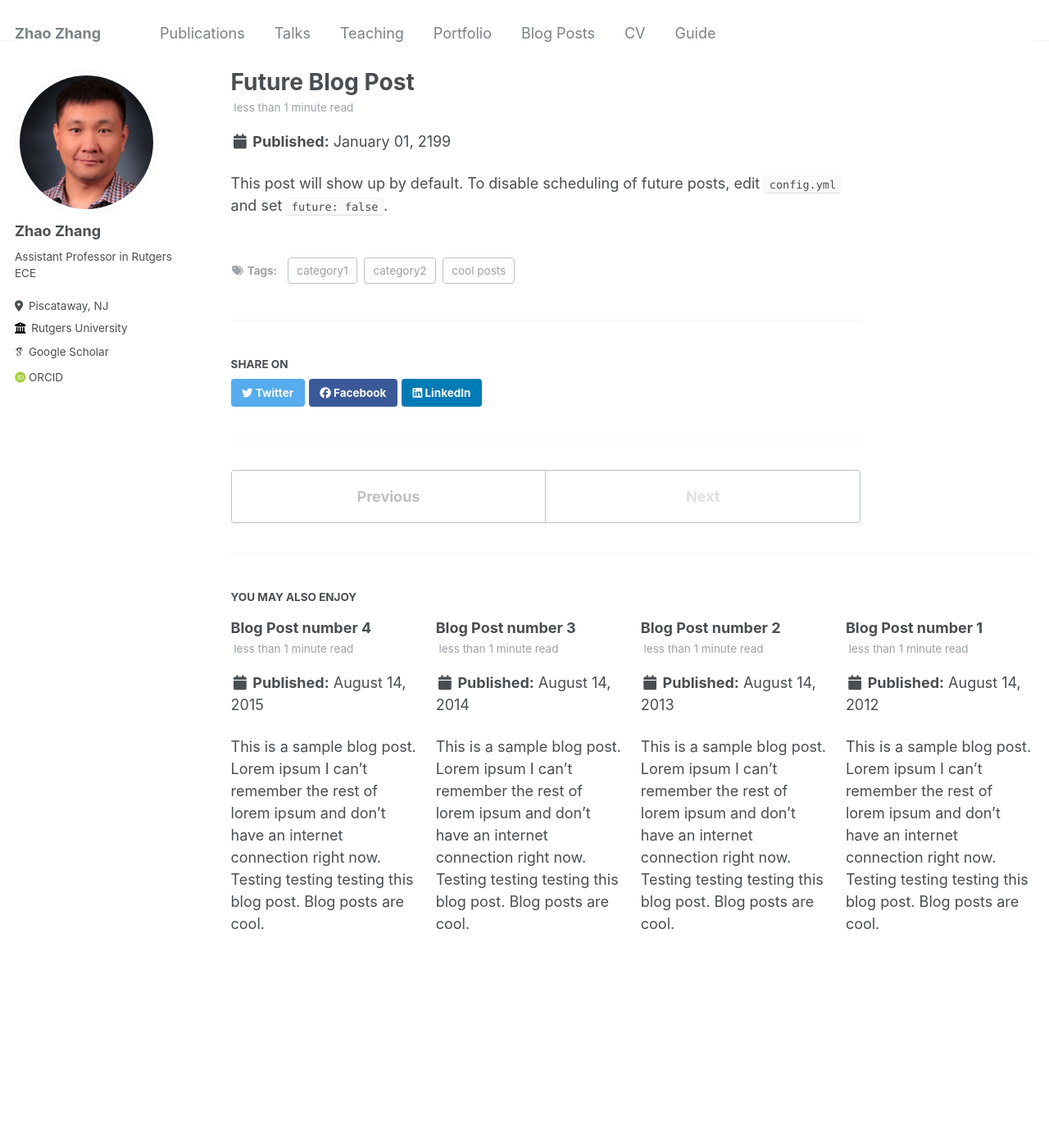
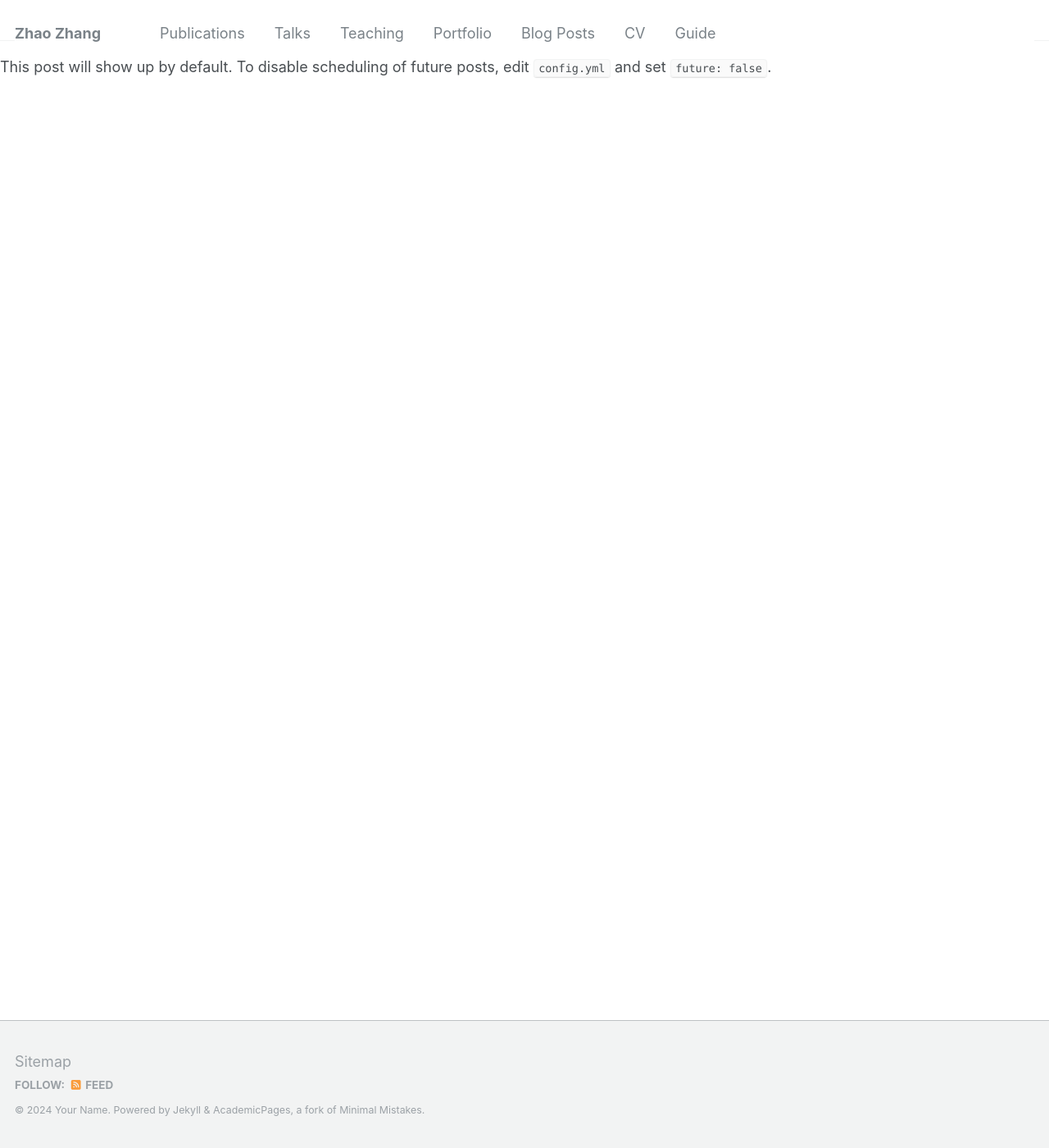
Before and after one commit to zhaozhang/zhaozhang.github.io, a Jekyll site: the page built from _posts/2199-01-01-future-post.md, in a window 1280 px wide and 1400 px high. Shown: the whole window at 82% size. Built offline with Jekyll 4.4.1, drawn with Linux system fonts in a browser that asks for light colours; some web fonts are replaced; our own code applies the rules of GitHub Pages for plain Markdown files; some of the changed lines change nothing that is shown.

Commit message:
teaching

```diff
--- a/_config.yml
+++ b/_config.yml
@@ -215,17 +215,17 @@ collections:
 
 # Defaults
 defaults:
-  # _posts
-  - scope:
-      path: ""
-      type: posts
-    values:
-      layout: single
-      author_profile: true
-      read_time: true
-      comments: true
-      share: true
-      related: true
+  ## _posts
+  #- scope:
+  #    path: ""
+  #    type: posts
+  #  values:
+  #    layout: single
+  #    author_profile: true
+  #    read_time: true
+  #    comments: true
+  #    share: true
+  #    related: true
   # _pages
   - scope:
       path: ""
```
